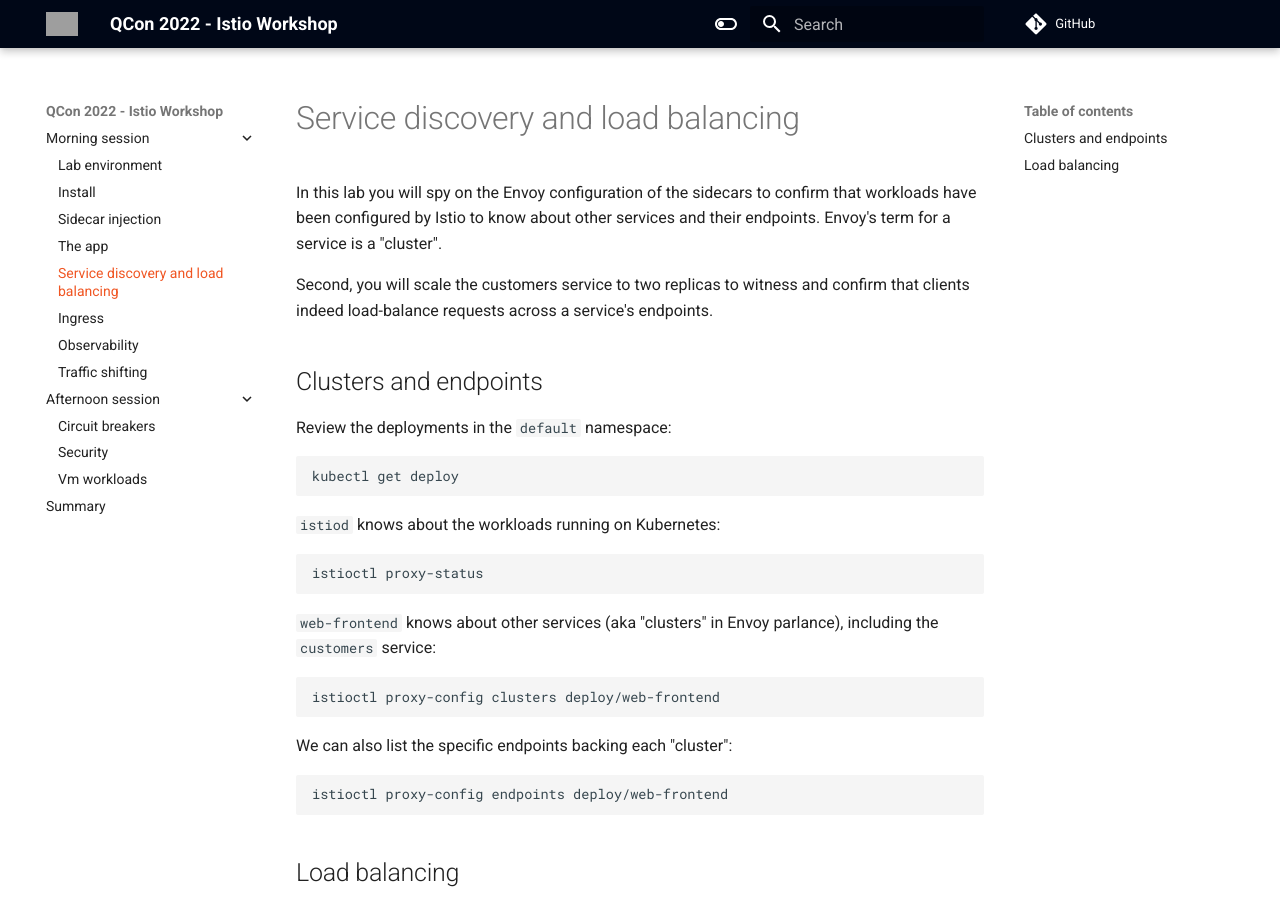
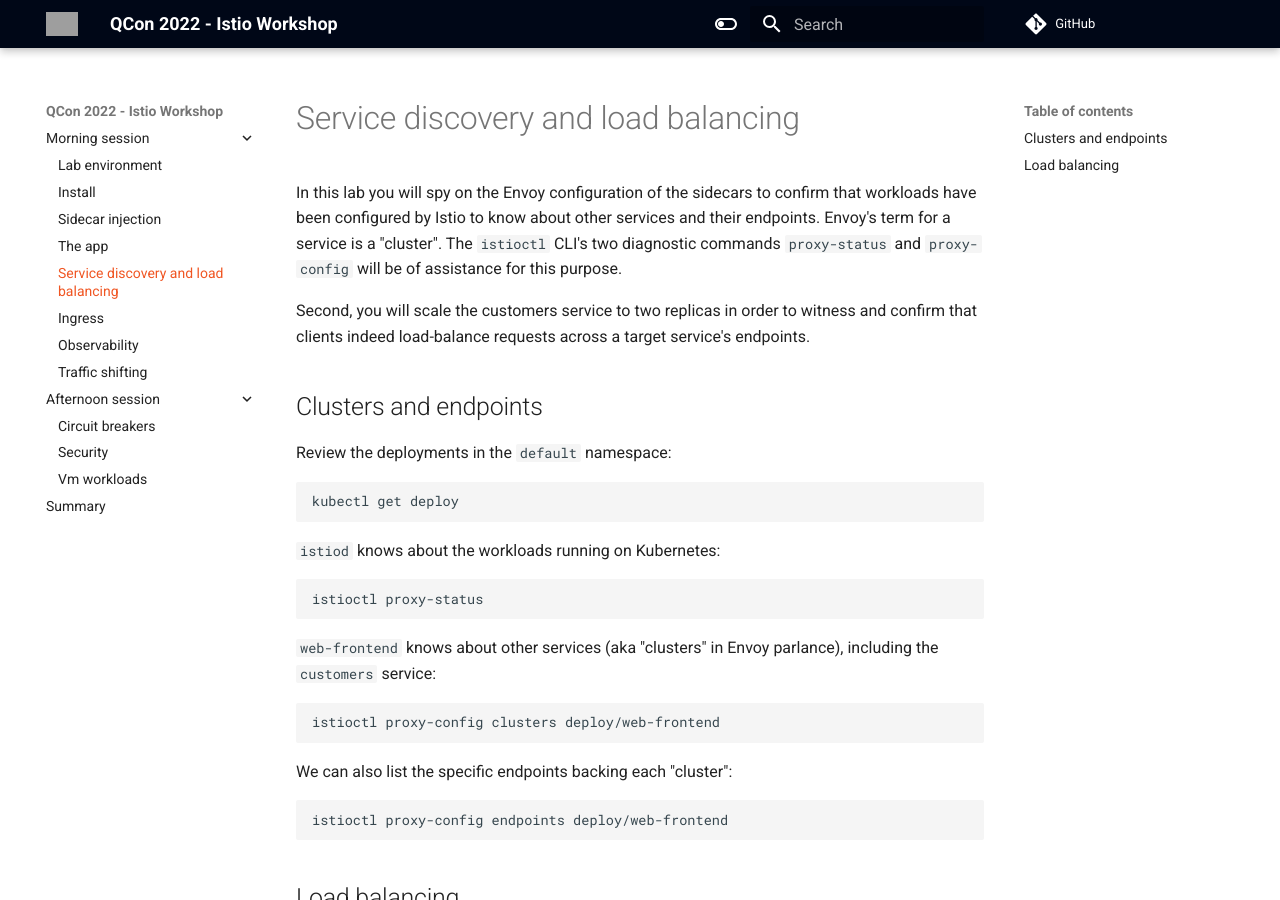
Before and after one commit to tetratelabs/qcon-labs, an MkDocs documentation site: the page built from docs/discovery.md, in a window 1280 px wide and 900 px high. Built offline with MkDocs 1.6.1 and Material for MkDocs 9.7.7, drawn with Linux system fonts in a browser that asks for light colours; comment, search, counter and statistics services are not loaded; grey boxes are pictures that could not be loaded.

Commit message:
edits to preface of discovery lab

```diff
--- a/docs/discovery.md
+++ b/docs/discovery.md
@@ -1,8 +1,8 @@
 # Service discovery and load balancing
 
-In this lab you will spy on the Envoy configuration of the sidecars to confirm that workloads have been configured by Istio to know about other services and their endpoints.  Envoy's term for a service is a "cluster".
+In this lab you will spy on the Envoy configuration of the sidecars to confirm that workloads have been configured by Istio to know about other services and their endpoints.  Envoy's term for a service is a "cluster".  The `istioctl` CLI's two diagnostic commands `proxy-status` and `proxy-config` will be of assistance for this purpose.
 
-Second, you will scale the customers service to two replicas to witness and confirm that clients indeed load-balance requests across a service's endpoints.
+Second, you will scale the customers service to two replicas in order to witness and confirm that clients indeed load-balance requests across a target service's endpoints.
 
 ## Clusters and endpoints
 
```
